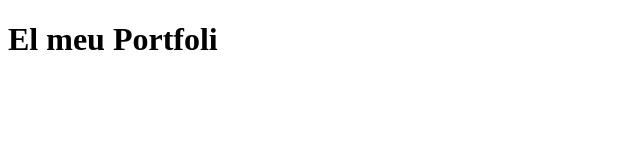
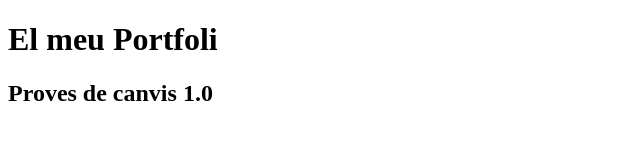
Before and after one commit to josuearellano/josuearellano.github.io, a plain HTML site: page index.html in a window 1280 px wide. Shown: the whole page, without its empty margins (0-640 px from the left). Drawn offline with Linux system fonts and the light colour scheme.

Commit message:
Canvis 1.0

```diff
--- a/index.html
+++ b/index.html
@@ -7,5 +7,7 @@
 <body>
 
    <h1>El meu Portfoli</h1>
+
+   <h2>Proves de canvis 1.0</h2>
 </body>
 </html>
```
